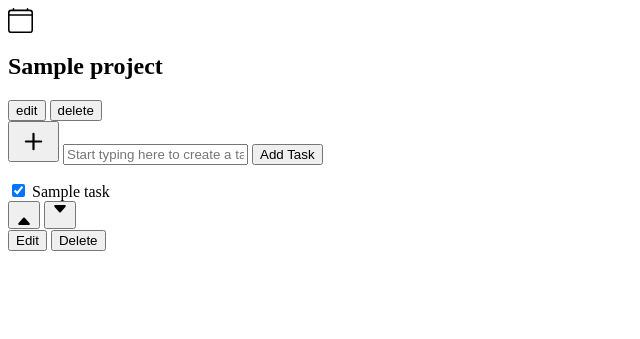
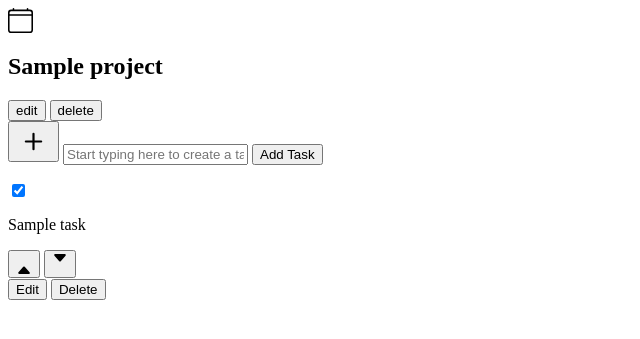
Before and after one commit to Anderli-dev/Test_RenovateHub, a Django app: page /project/1 in a window 1280 px wide. Shown: the top 339 px of the page, without its empty margins (0-640 px from the left). Run offline with Django 5.2, Linux system fonts and the light colour scheme; a user stored in the database is signed in; tables that the repository leaves empty hold one stand-in row (values such as "Sample post").

Commit message:
some styling of task list

```diff
--- a/task_manager/templates/_task_item_partial.html
+++ b/task_manager/templates/_task_item_partial.html
@@ -1,6 +1,6 @@
 {% block task-form %}
     <div
-        class="container mb-3 mb-sm-2 mb-md-0"
+        class="container mb-3 mb-sm-2 mb-md-0 border-top draggable"
         id="task-{{ task.id }}"
         draggable="true"
         data-task-id="{{ task.id }}"
@@ -10,7 +10,7 @@
         ondrop="onDrop(event, {{project.id}})"
     >
         <div class="row justify-content-between">
-            <div class="row col justify-content-between pb-1 pb-sm-0">
+            <div class="row col justify-content-between pb-1 pb-sm-0" >
                 <div class="col form-check col d-flex align-items-center">
                     <input
                         class="form-check-input"
@@ -22,9 +22,9 @@
                         hx-target-4*="#error-modal"
                         hx-swap="outerHTML"
                     >
-                    <label class="form-check-label ms-2" for="item1">
+                    <p class="m-0 ms-2 d-flex align-items-center " style="cursor: default; user-select: text;">
                         {{ task.name }}
-                    </label>
+                    </p>
                 </div>
                 <div class="col d-flex flex-row-reverse align-items-center">
                     <div class="d-flex flex-column">
```
Also changed, not shown: task_manager/templates/base.html (+10 -0 lines).
